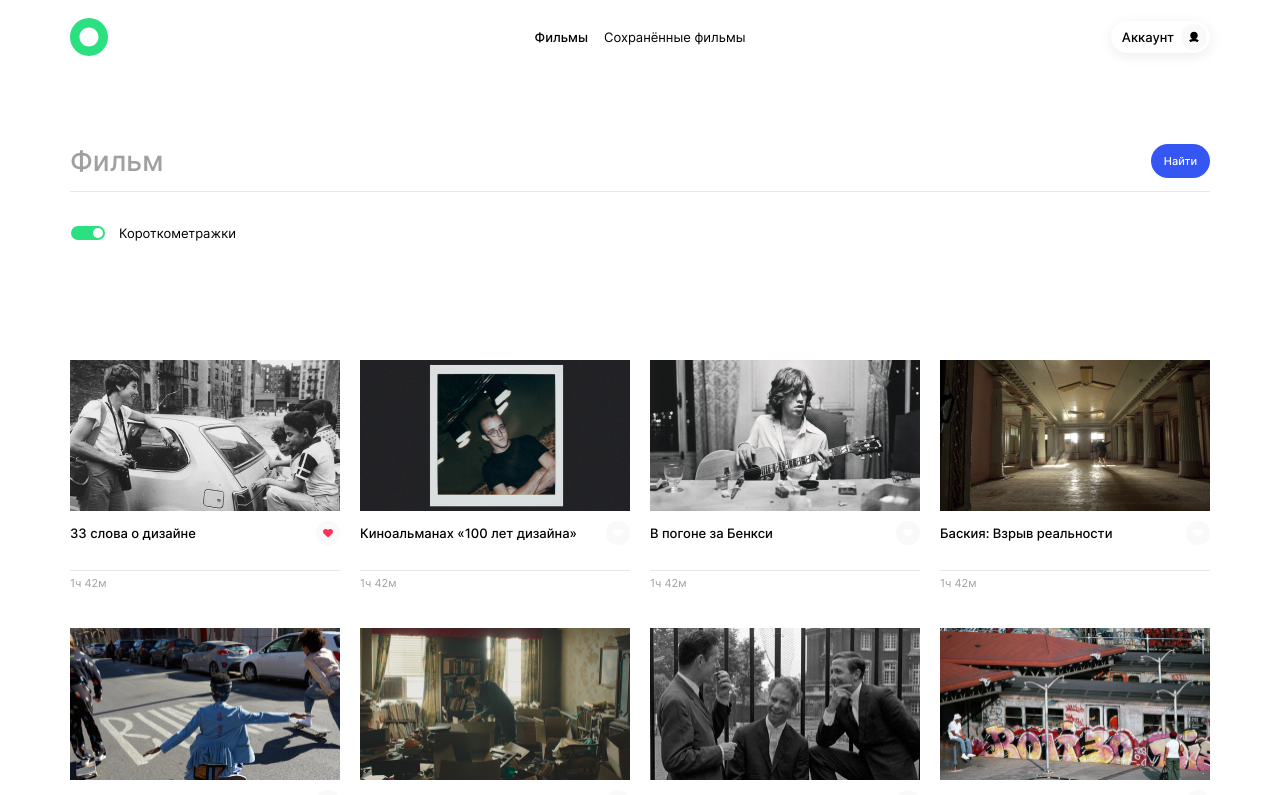
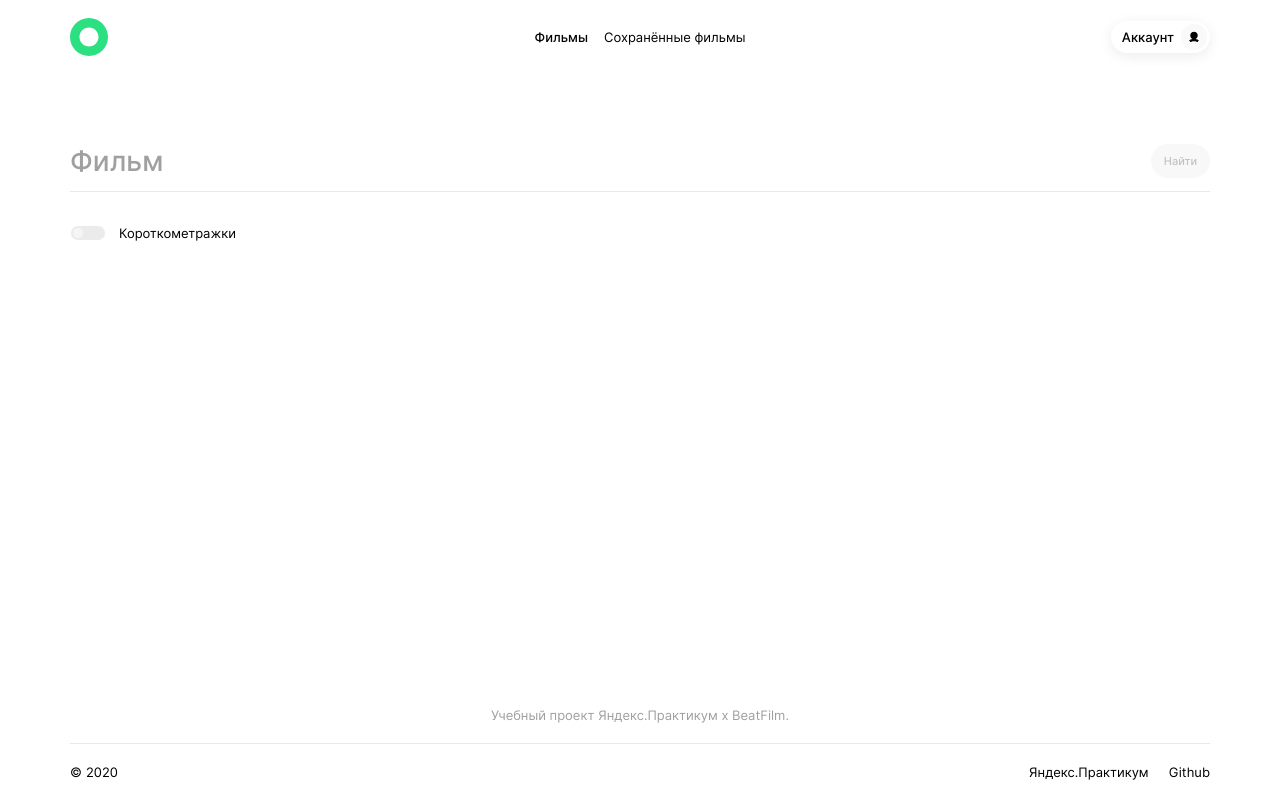
Before and after one commit to Gorbatenko-Alexander/movies-explorer-frontend, a React (Create React App) app: page /movies in a window 1280 px wide. Shown: the top 795 px of the page. Built offline with nearby package versions, Linux system fonts and the light colour scheme.

Commit message:
Валидация

```diff
--- a/src/components/FormField/FormField.js
+++ b/src/components/FormField/FormField.js
@@ -8,14 +8,15 @@ function FormField (props) {
   const handleChange = (evt) => {
     setIsValid(evt.target.validity.valid);
     setErrorMessage(evt.target.validationMessage);
-    props.setValue(evt.target.value)
+    props.setValue(evt.target.value);
+    console.log(evt.target.validity);
   }
 
   return (
     <label className="form-field">
       <span className="form-field__title">{props.title}</span>
       <input value={props.value} name={props.name} type={props.type}
-             required={props.required} minLength={props.min} maxLength={props.max}
+             required={props.required} minLength={props.min} maxLength={props.max} pattern={props.pattern}
              className={`form-field__input ${!isValid && "form-field__input_invalid"}`}
              onChange={handleChange}
       />
--- a/src/components/Login/Login.js
+++ b/src/components/Login/Login.js
@@ -24,9 +24,9 @@ function Login () {
              onClick={(evt) => {evt.preventDefault(); navigate('/');}}
         />
         <p className="login__title">Рады видеть!</p>
-        <form className="login__form" onChange={handleFormChange}>
+        <form className="login__form" onChange={handleFormChange} onInvalid={(evt) => {evt.preventDefault()}}>
           <FormField value={emailValue} setValue={setEmailValue} name={"email"} type={"email"} title={"E-mail"}
-                     required={true} min={2} max={40} />
+                     required={true} min={2} max={40} pattern={"[a-zA-Z0-9]{1,}[@][a-zA-Z0-9]{1,}[.][a-zA-Z0-9]{1,}"} />
           <FormField value={passwordValue} setValue={setPasswordValue} name={"password"} type={"password"} title={"Пароль"}
                      required={true} min={2} max={40} />
           <button type="submit" className={`login__button ${!isValid && "login__button_disabled"}`}>Войти</button>
--- a/src/components/Movies/Movies.js
+++ b/src/components/Movies/Movies.js
@@ -5,14 +5,24 @@ import Header from "../Header/Header";
 import Footer from "../Footer/Footer"
 import SearchForm from "./SearchForm/SearchForm";
 import MoviesCardList from "./MoviesCardList/MoviesCardList";
+import React from "react";
+import {moviesApi} from "../../utils/MoviesApi";
 
 function Movies (props) {
+  const [moviesList, setMoviesList] = React.useState([]);
+
+  const handleSubmit = (evt) => {
+    evt.preventDefault();
+    moviesApi.getMovies()
+      .then((res) => {setMoviesList(res)})
+  }
+
   return (
     <Page>
       <Header isLoggedIn={true} isLight={true} />
       <main className="movies">
-        <SearchForm />
-        <MoviesCardList cards={props.cards} size={props.size} />
+        <SearchForm handleSubmit={handleSubmit} />
+        <MoviesCardList cards={moviesList} size={props.size} />
       </main>
       <Footer />
     </Page>
--- a/src/components/Movies/SearchForm/SearchForm.css
+++ b/src/components/Movies/SearchForm/SearchForm.css
@@ -60,6 +60,12 @@
   background-color: rgba(52, 86, 243, 0.8);
 }
 
+.search__button_disabled {
+  background-color: #F8F8F8;
+  color: #C2C2C2;
+  pointer-events: none;
+}
+
 @media screen and (max-width: 1100px) {
   .search {
     padding: 80px 30px 61px;
--- a/src/components/Movies/SearchForm/SearchForm.js
+++ b/src/components/Movies/SearchForm/SearchForm.js
@@ -1,19 +1,25 @@
 import "./SearchForm.css";
+import React from "react";
 
 import FilterCheckbox from "./FilterCheckbox/FilterCheckbox";
-import React from "react";
 
-function SearchForm () {
+function SearchForm (props) {
   const [isValid, setIsValid] = React.useState(false);
+
+  const handleChange = (evt) => {
+    setIsValid(evt.target.validity.valid);
+  }
 
   return (
     <section aria-label="поиск" className="search">
-      <form className="search__form">
+      <form className="search__form" onSubmit={props.handleSubmit} onInvalid={(evt) => {evt.preventDefault()}}>
         <div className="search__container">
-          <input type="text" name="film-name" placeholder="Фильм" className="search__input" />
-          <button type="submit" className="search__button">Найти</button>
+          <input type="text" name="film-name" placeholder="Фильм" className="search__input" required={true}
+                 onChange={handleChange}
+          />
+          <button type="submit" className={`search__button ${!isValid && "search__button_disabled"}`}>Найти</button>
         </div>
-        <FilterCheckbox isChecked={true} />
+        <FilterCheckbox isChecked={false} />
       </form>
     </section>
   );
--- a/src/components/Register/Register.js
+++ b/src/components/Register/Register.js
@@ -25,11 +25,11 @@ function Register () {
              onClick={(evt) => {evt.preventDefault(); navigate('/');}}
         />
         <p className="register__title">Добро пожаловать!</p>
-        <form className="register__form" onChange={handleFormChange}>
+        <form className="register__form" onChange={handleFormChange} onInvalid={(evt) => {evt.preventDefault()}}>
           <FormField value={nameValue} setValue={setNameValue} name={"name"}  type={"text"} title={"Имя"}
                      required={true} min={2} max={40} />
           <FormField value={emailValue} setValue={setEmailValue} name={"email"} type={"email"} title={"E-mail"}
-                     required={true} min={2} max={40} />
+                     required={true} min={1} max={40} pattern={"[a-zA-Z0-9]{1,}[@][a-zA-Z0-9]{1,}[.][a-zA-Z0-9]{1,}"} />
           <FormField value={passwordValue} setValue={setPasswordValue} name={"password"} type={"password"} title={"Пароль"}
                      required={true} min={2} max={40} />
           <button type="submit" className={`register__button ${!isValid && "register__button_disabled"}`}>Зарегистрироваться</button>
--- /dev/null
+++ b/src/utils/MoviesApi.js
@@ -0,0 +1,48 @@
+import { MOVIES_API_URL } from "./options"
+
+class MoviesApi {
+  constructor(options) {
+    this._baseUrl = options.baseUrl;
+    this.headers = options.headers;
+  }
+
+  _checkStatus(res) {
+    if (res.ok) {
+      return res.json();
+    } else {
+      return res.json()
+        .then((result) => {
+          return Promise.reject(`Ошибка ${res.status}: ${result.message}`);
+        });
+    }
+  }
+
+  _optimizeFilms = (res) => {
+    return Promise.resolve(
+      res.map((card) => {
+        return {
+          img: `${this._baseUrl}${card.image.url}`,
+          title: card.nameRU,
+          duration: card.duration,
+          liked: true,
+          saved: false,
+        }
+      })
+    )
+  }
+
+  getMovies() {
+    return fetch(`${this._baseUrl}/beatfilm-movies`, {
+      headers: this.headers
+    })
+      .then(this._checkStatus)
+      .then(this._optimizeFilms)
+  }
+}
+
+export const moviesApi = new MoviesApi({
+  baseUrl: MOVIES_API_URL,
+  headers: {
+    'Content-Type': 'application/json'
+  }
+});
--- /dev/null
+++ b/src/utils/options.js
@@ -0,0 +1,4 @@
+const BASE_API_URL = "https://api.moviediploma.nomoredomainsicu.ru";
+const MOVIES_API_URL = "https://api.nomoreparties.co";
+
+module.exports = { BASE_API_URL, MOVIES_API_URL }
```
Also changed, not shown: src/utils/MainApi.js (added).
